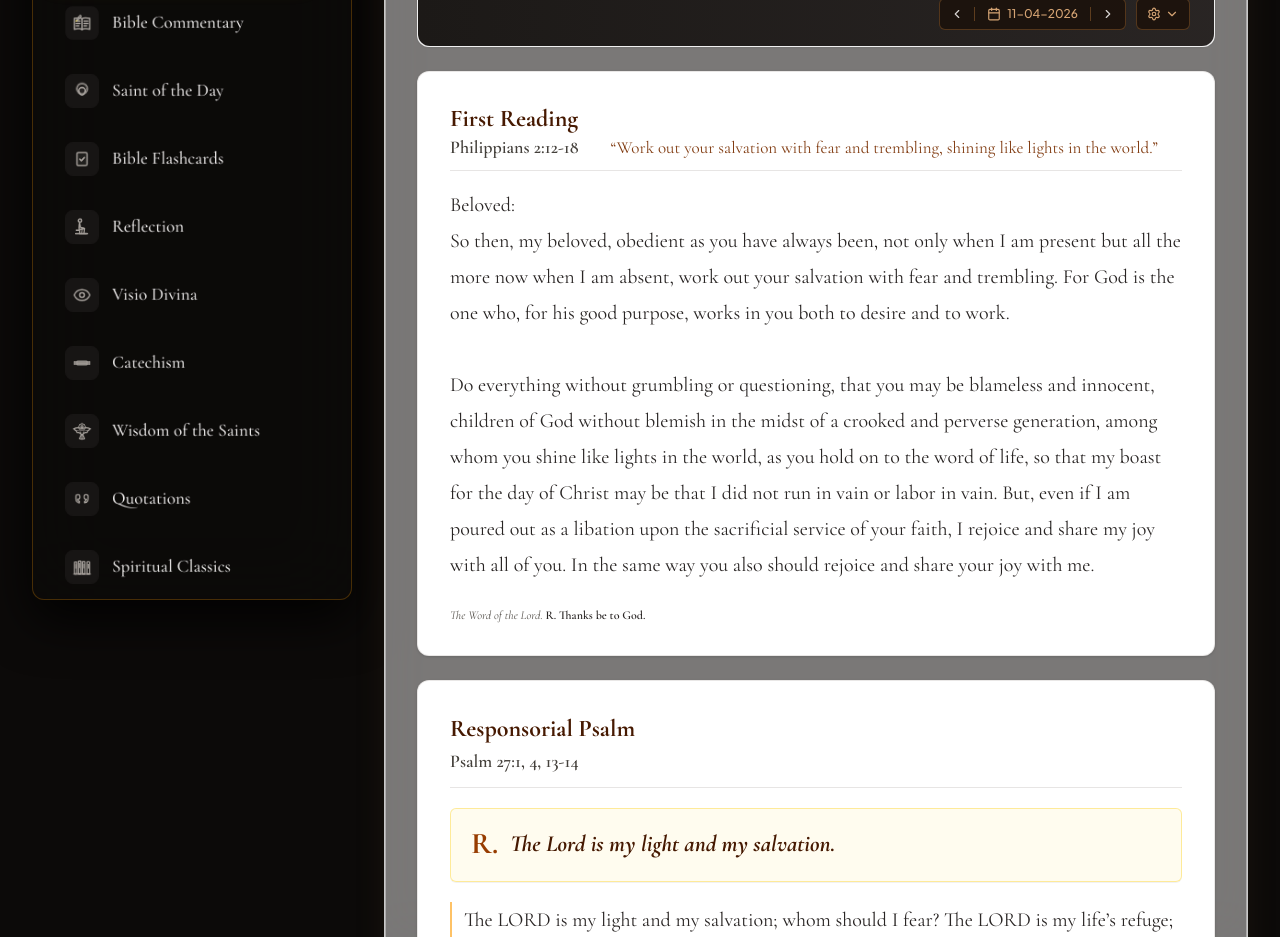
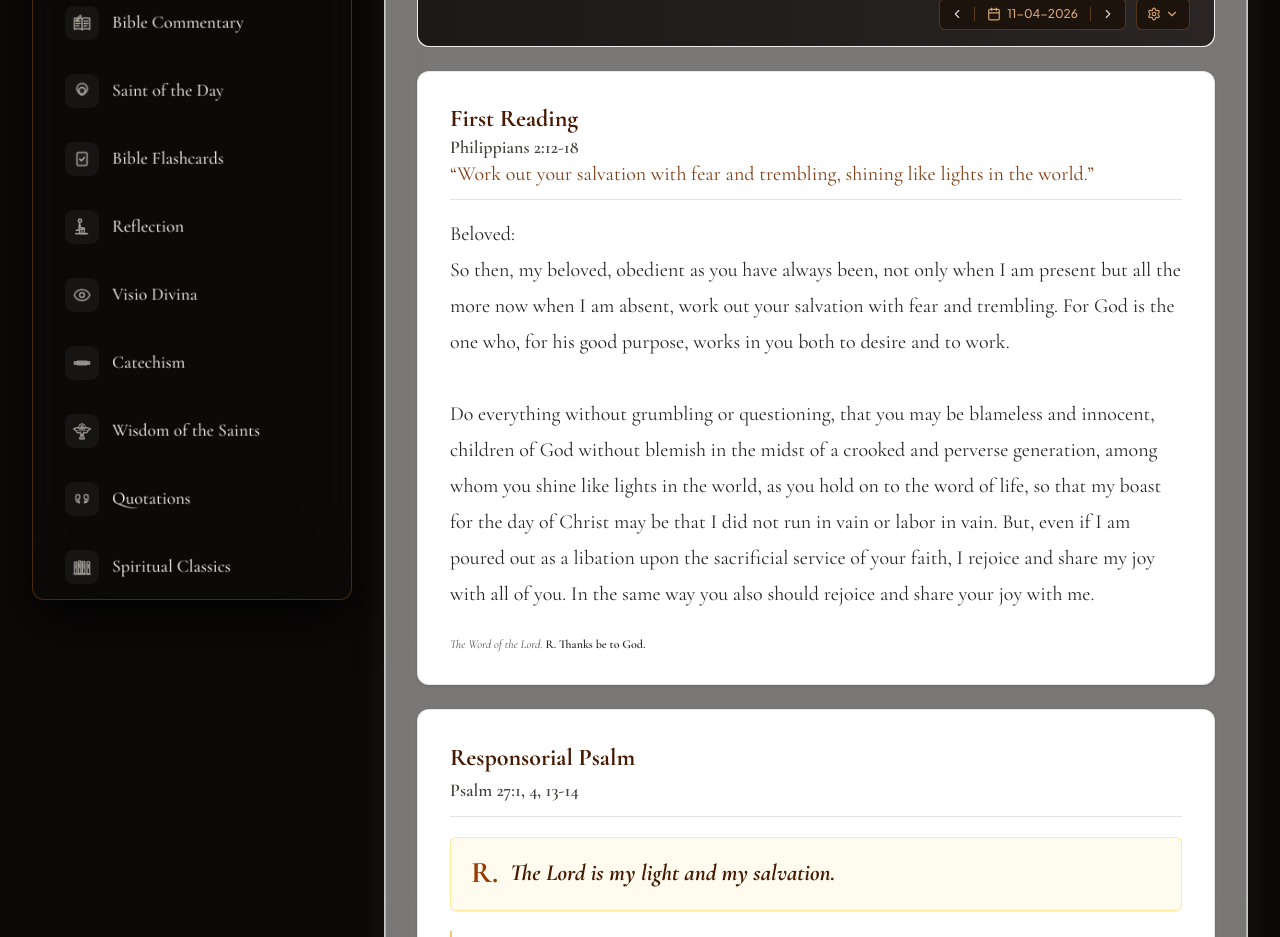
Before and after one commit to codemode11/soul-sanctum-live, a React (Vite) app: page / in a window 1280 px wide. Shown: the part 1040-1977 px from the top of the page. Built offline with nearby package versions, Linux system fonts and the light colour scheme.

Commit message:
feat(ui): make scripture theme font size dynamic
Apply the user-defined scripture font size preference to the first reading theme display for improved readability and consistency.

```diff
--- a/src/components/DailyMassReadingsView.tsx
+++ b/src/components/DailyMassReadingsView.tsx
@@ -490,7 +490,10 @@ ${reading.gospel.text}`;
               {reading.firstReading.citation}
             </p>
             {reading.firstReading.theme && (
-              <p className="font-serif text-amber-900/95 text-sm sm:text-base md:text-[17px] font-normal tracking-normal whitespace-nowrap overflow-x-auto no-scrollbar leading-tight">
+              <p
+                className="font-serif text-amber-900/95 font-normal tracking-normal whitespace-nowrap overflow-x-auto no-scrollbar leading-tight"
+                style={{ fontSize: scriptureStyle.fontSize }}
+              >
                 {toCurvedQuotes(`\u201C${reading.firstReading.theme.trim().replace(/[.!?]?$/, '.')}\u201D`)}
               </p>
             )}
```
